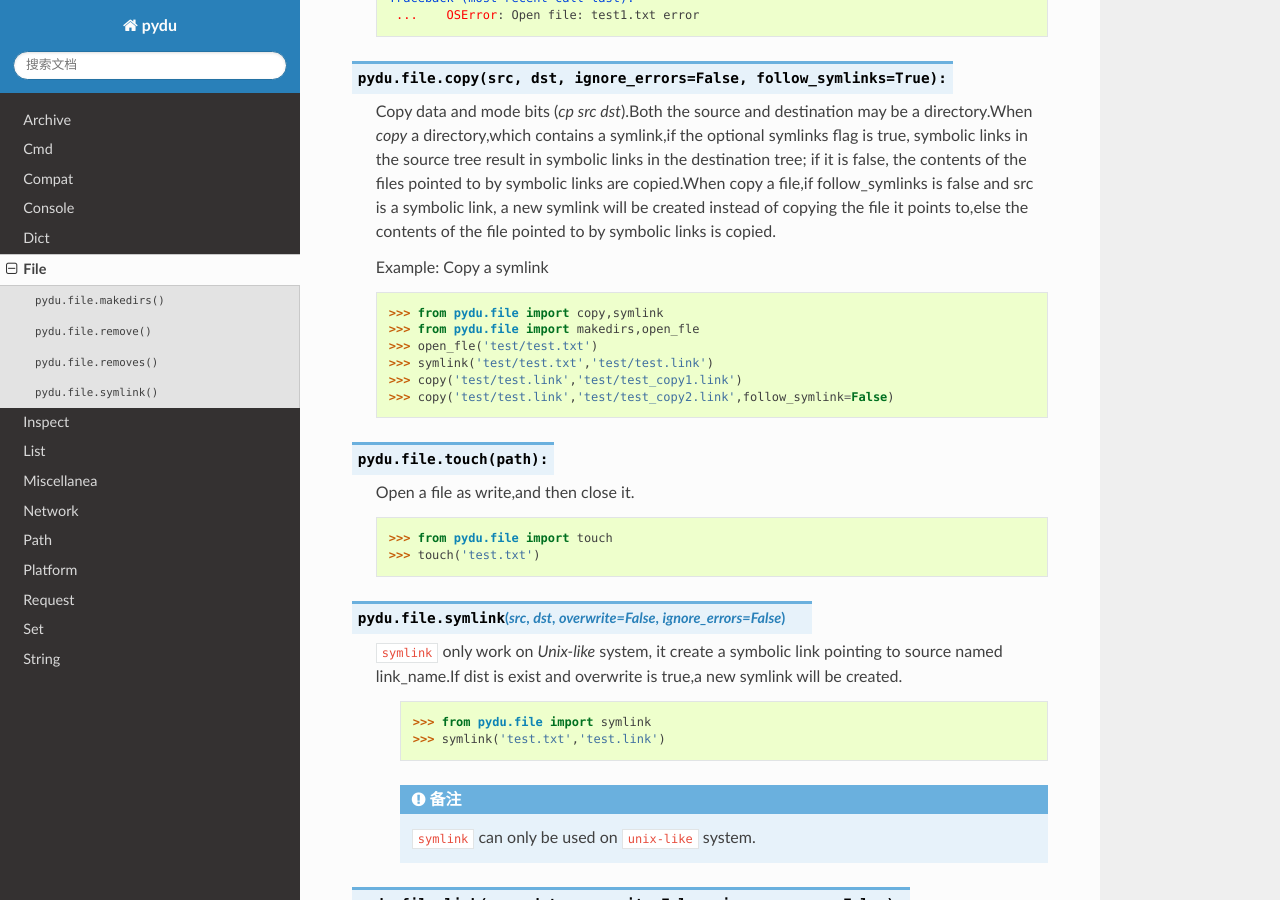
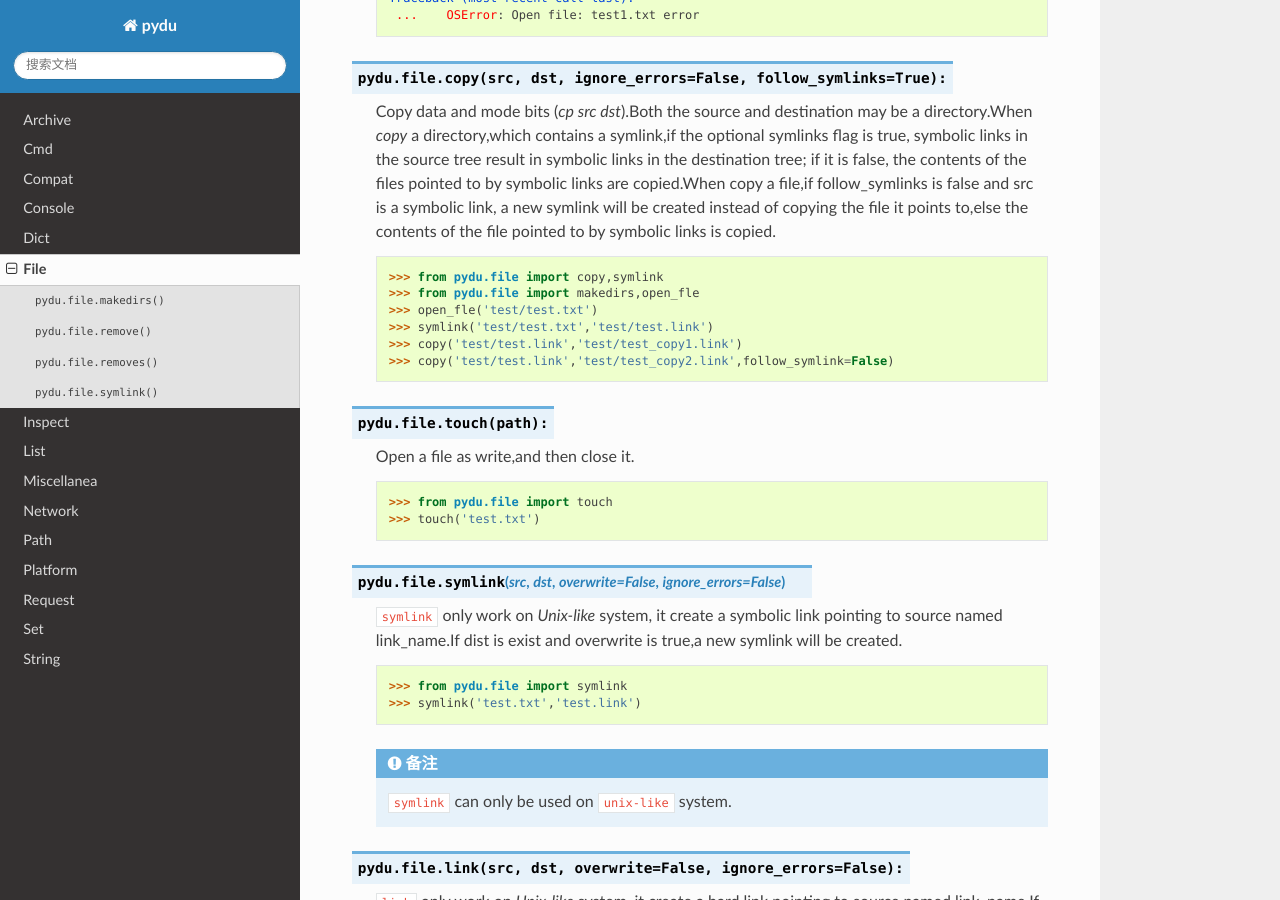
Before and after one commit to flaggo/pydu-zh, a Sphinx documentation site: the page built from docs/file.rst, in a window 1280 px wide and 900 px high, scrolled down 1311 px. Built offline with Sphinx 7.4.7 and the Read the Docs theme 2.0.0, drawn with Linux system fonts in a browser that asks for light colours.

Commit message:
更新file和request

```diff
--- a/docs/file.rst
+++ b/docs/file.rst
@@ -74,8 +74,6 @@ File
     symlink will be created instead of copying the file it points to,else
     the contents of the file pointed to by symbolic links is copied.
 
-    Example: Copy a symlink
-
     >>> from pydu.file import copy,symlink
     >>> from pydu.file import makedirs,open_fle
     >>> open_fle('test/test.txt')
@@ -92,9 +90,9 @@ File
 
 .. py:function:: pydu.file.symlink(src, dst, overwrite=False, ignore_errors=False)
 
-   ``symlink`` only work on `Unix-like` system, it create a symbolic link pointing
-   to source named link_name.If dist is exist and overwrite is true,a new
-   symlink will be created.
+    ``symlink`` only work on `Unix-like` system, it create a symbolic link pointing
+    to source named link_name.If dist is exist and overwrite is true,a new
+    symlink will be created.
 
     >>> from pydu.file import symlink
     >>> symlink('test.txt','test.link')
@@ -104,8 +102,8 @@ File
 .. py:function:: pydu.file.link(src, dst, overwrite=False, ignore_errors=False):
 
     ``link`` only work on `Unix-like` system, it create a hard link pointing to
-    source named link_name.If dist is exist and overwrite is true,a new link
-    will be created.
+    source named link_name.If dist is exist and overwrite is true,a
+    new link will be created.
 
     >>> from pydu.file import link
     >>> link('test.txt','test.link')
--- a/docs/request.rst
+++ b/docs/request.rst
@@ -19,7 +19,6 @@ Request
         Detect filename from dst or headers or url.
 
 
-
 .. py:function:: pydu.request.download(url, dst=None)
 
     High level function, which downloads URL into tmp file in current
```
